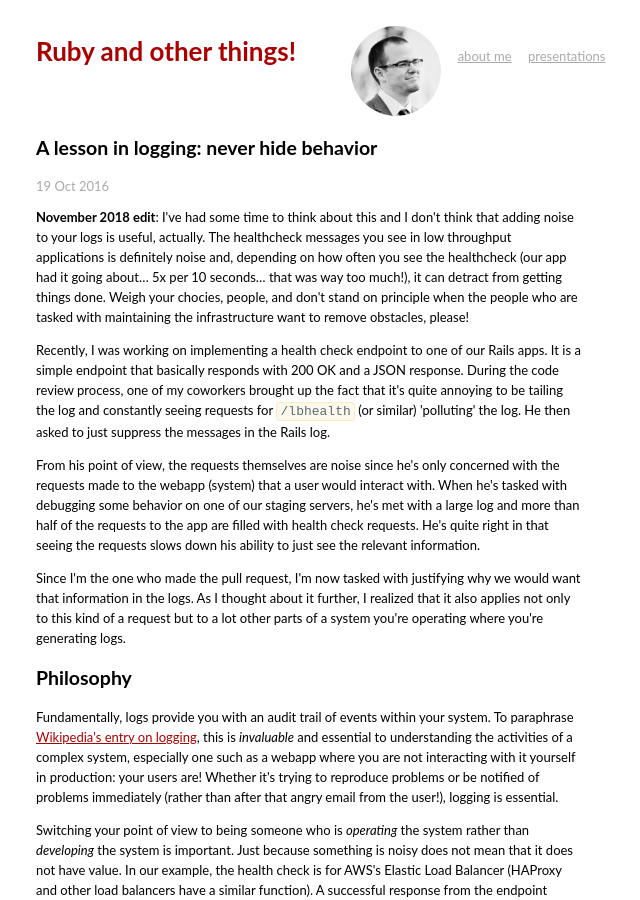
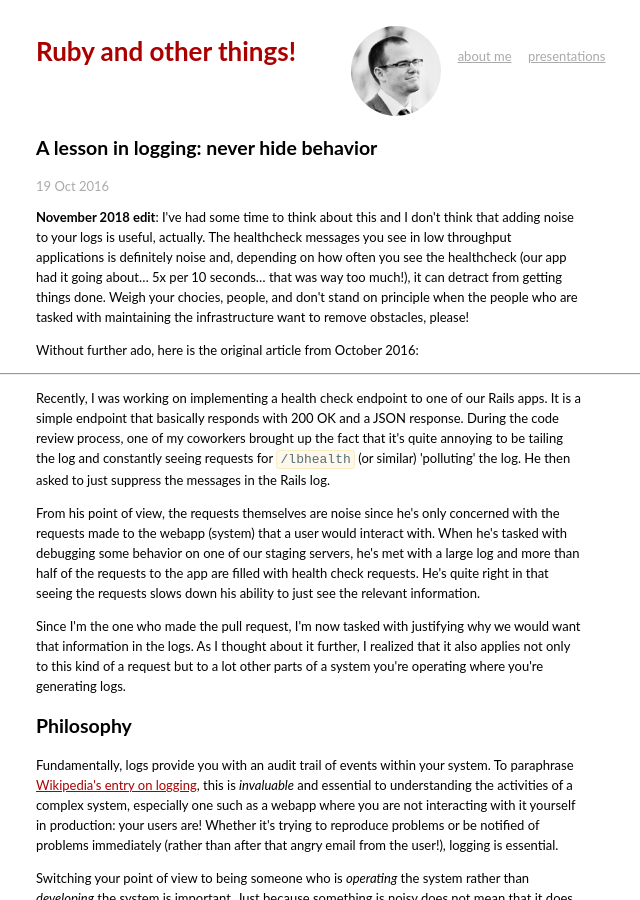
Before and after one commit to Nitrodist/markcampbell.me, a Jekyll site: the page built from _posts/2016-10-19-a-lesson-in-logging-never-hide-behavior.markdown, in a window 1280 px wide and 900 px high. Shown: the whole window, without its empty margins (92-732 px from the left). Built offline with Jekyll 4.4.1, drawn with Linux system fonts in a browser that asks for light colours; comment, search, counter and statistics services are not loaded.

Commit message:
Update location to Winnipeg on 'about' page and add small edit to article

```diff
--- a/_posts/2016-10-19-a-lesson-in-logging-never-hide-behavior.markdown
+++ b/_posts/2016-10-19-a-lesson-in-logging-never-hide-behavior.markdown
@@ -5,6 +5,10 @@
 ---
 
 **November 2018 edit**: I've had some time to think about this and I don't think that adding noise to your logs is useful, actually. The healthcheck messages you see in low throughput applications is definitely noise and, depending on how often you see the healthcheck (our app had it going about... 5x per 10 seconds... that was way too much!), it can detract from getting things done. Weigh your chocies, people, and don't stand on principle when the people who are tasked with maintaining the infrastructure want to remove obstacles, please!
+
+Without further ado, here is the original article from October 2016:
+
+<hr>
 
 Recently, I was working on implementing a health check endpoint to one of our Rails apps. It is a simple endpoint that basically responds with 200 OK and a JSON response. During the code review process, one of my coworkers brought up the fact that it's quite annoying to be tailing the log and constantly seeing requests for `/lbhealth` (or similar) 'polluting' the log. He then asked to just suppress the messages in the Rails log.
 
--- a/about.markdown
+++ b/about.markdown
@@ -4,7 +4,7 @@
 
 # About Mark
 
-Mark is a Ruby and Ruby on Rails developer based out of Toronto, Canada.
+Mark is a Ruby and Ruby on Rails developer based out of Winnipeg, Canada.
 
 Currently, he's a team lead at [SERMO](http://www.sermo.com).
 
```
